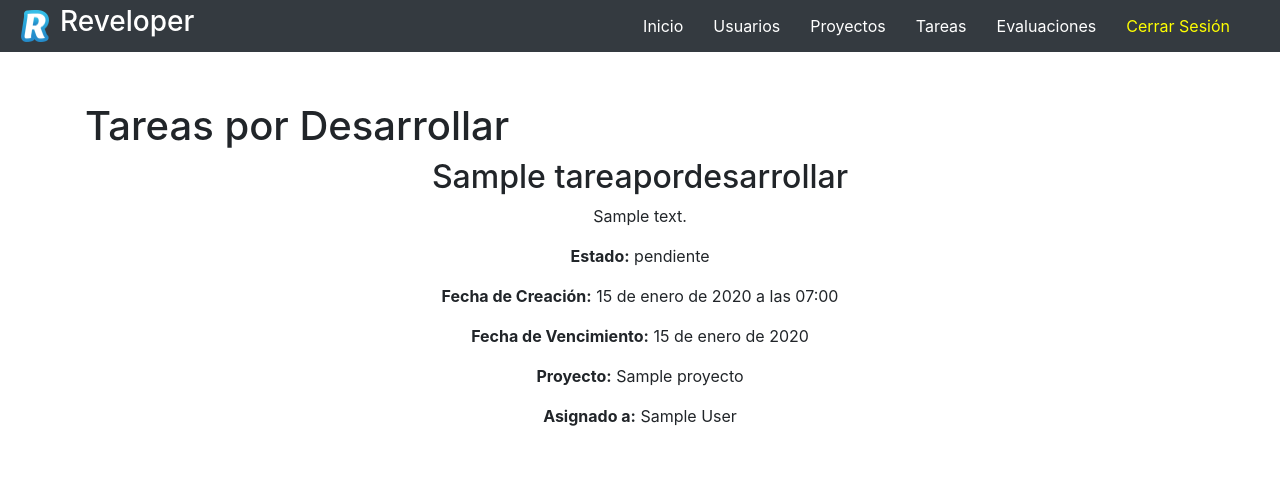
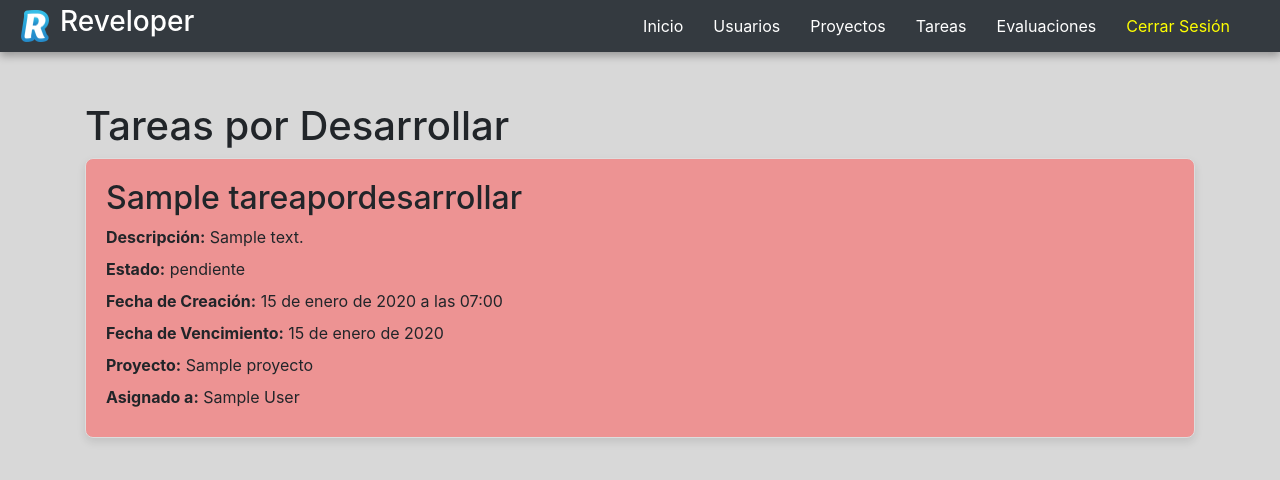
Before and after one commit to REGGDIS/reveloper, a Django app: page /reveloper/tareas_por_desarrollar/ in a window 1280 px wide. Shown: the top 480 px of the page. Run offline with Django 5.2, Linux system fonts and the light colour scheme; a user stored in the database is signed in; tables that the repository leaves empty hold one stand-in row (values such as "Sample post"); some libraries are stand-ins or nearby versions.

Commit message:
Cards de las páginas e inclusión de colores

```diff
--- a/Reveloper/static/css/dashboard.css
+++ b/Reveloper/static/css/dashboard.css
@@ -1,72 +1,87 @@
+/* Estilos generales */
 body {
   font-family: Arial, sans-serif;
+  background-color: #d8d8d8 !important;
 }
 
+/* Estilos para el encabezado */
 .header {
   background-color: #343a40;
   color: white;
   padding: 5px 0;
   display: flex;
   align-items: center;
-}
+  box-shadow: 0 4px 8px rgba(0, 0, 0, 0.3);
 
-.header img {
+  img {
     margin-left: 20px;
   }
 
-.header h3 {
+  h3 {
     margin-left: 10px;
   }
 
-.header nav {
-  margin-left: auto; /* Mueve el nav al extremo derecho */
+  nav {
+    margin-left: auto;
     margin-right: 20px;
-}
 
-.header nav ul {
+    ul {
       list-style: none;
       margin: 0;
       padding: 0;
       display: flex;
+
+      li {
+        margin-right: 30px;
+
+        a {
+          color: white;
+          text-decoration: none;
+
+          &.logout-link {
+            color: yellow;
+          }
+        }
+      }
+    }
+  }
 }
 
-.header nav ul li {
-  margin-right: 30px;
-}
-
-.header nav ul li a {
-  color: white;
-  text-decoration: none;
-}
-
-.header nav ul li a.logout-link {
-  color: yellow; /* Cambia el color del enlace de cerrar sesión a amarillo */
-}
-
+/* Estilos para las tarjetas */
 .cards {
   display: flex;
-  justify-content: center; /* Centramos las cards horizontalmente */
-  margin: 50px 0; /* Añadimos un margen superior e inferior para separar del borde */
-}
+  justify-content: center;
+  margin: 50px 0;
 
-.cards .card {
-  background-color: #138496; /* Color de fondo original */
+  .card {
+    background-color: #138496;
     color: white;
     padding: 20px;
     text-align: center;
     border-radius: 8px;
     width: 30%;
-  margin: 0 15px; /* Añadimos margen lateral entre las cards */
-  box-shadow: 0 4px 8px rgba(0, 0, 0, 0.1);
+    margin: 0 15px;
+    box-shadow: 0 4px 8px rgba(0, 0, 0, 0.3);
     text-decoration: none;
+
+    &:hover {
+      background-color: #0d5b67;
+    }
+  }
 }
 
-.cards .card:hover {
-  background-color: #0d5b67; /* Color de fondo al pasar el cursor */
+/* Estilos para el contenedor de título */
+.container {
+  h1 {
+    margin-top: 50px;
   }
 
-.container h1 {
-  margin-top: 50px; /* Ajuste del margen superior del <h1> */
+  ul,
+  .user-list,
+  .project-list {
+    list-style-type: none;
+    padding: 0;
+    text-align: center;
   }
 
   .admin-link {
@@ -74,9 +89,77 @@ body {
     justify-content: center;
     margin-top: 20px;
   }
+}
 
-.container ul {
-  list-style-type: none; /* Elimina los puntos de lista */
-  padding: 0; /* Elimina el padding */
-  text-align: center; /* Centra el contenido */
+/* Estilos para los elementos de usuario y proyecto */
+.user-item,
+.project-item {
+  display: flex;
+  flex-wrap: wrap;
+  align-items: center;
+  padding: 10px;
+  margin-bottom: 10px;
+  border-radius: 5px;
+
+  span {
+    flex: 1;
+    margin-right: 10px;
+    margin-bottom: 5px;
   }
+
+  &.user-item {
+    background: #138496;
+    color: white;
+    border: 2px solid #ddd;
+  }
+
+  &.project-item {
+    background: #317fd2;
+    color: white;
+    border: 1px solid #ddd;
+  }
+}
+
+/* Estilos para las tareas */
+.task-container,
+.evaluation-container {
+  display: flex;
+  flex-wrap: wrap;
+  gap: 20px;
+
+  .task,
+  .evaluation-card {
+    flex: 1 1 calc(33% - 20px);
+    background-color: #fff;
+    border: 1px solid #ddd;
+    border-radius: 8px;
+    padding: 20px;
+    box-shadow: 0 4px 8px rgba(0, 0, 0, 0.1);
+    transition: transform 0.2s;
+
+    &:hover {
+      transform: scale(1.02);
+    }
+
+    h2 {
+      margin-top: 0;
+    }
+
+    p {
+      margin: 0.5em 0;
+    }
+  }
+
+  .task {
+    background: #ed9393;
+  }
+
+  .evaluation-card {
+    background: rgb(251, 221, 181);
+
+    .calificacion {
+      font-size: 1.5em;
+      color: #ff5722;
+    }
+  }
+}
--- a/Reveloper/templates/registration/login.html
+++ b/Reveloper/templates/registration/login.html
@@ -10,6 +10,7 @@
     />
   </head>
   <body class="login">
+    <img src="{% static 'img/logos/logo-reveloper.png' %}" alt="Reveloper" width="100">
     <div class="container">
       <h2>Login</h2>
       <form method="post">
--- a/Reveloper/templates/tareas.html
+++ b/Reveloper/templates/tareas.html
@@ -5,18 +5,18 @@
 {% block content %}
 <div class="container">
     <h1>Tareas por Desarrollar</h1>
-    <ul>
+    <div class="task-container">
         {% for tarea in tareas %}
-            <li>
+            <div class="task">
                 <h2>{{ tarea.titulo }}</h2>
-                <p>{{ tarea.descripcion }}</p>
+                <p><strong>Descripción:</strong> {{ tarea.descripcion }}</p>
                 <p><strong>Estado:</strong> {{ tarea.estado }}</p>
                 <p><strong>Fecha de Creación:</strong> {{ tarea.fecha_creacion }}</p>
                 <p><strong>Fecha de Vencimiento:</strong> {{ tarea.fecha_vencimiento }}</p>
                 <p><strong>Proyecto:</strong> {{ tarea.proyecto.nombre }}</p>
                 <p><strong>Asignado a:</strong> {{ tarea.usuario.first_name }} {{ tarea.usuario.last_name }}</p>
-            </li>
+            </div>
         {% endfor %}
-    </ul>
+    </div>
 </div>
 {% endblock %}
```
Also changed, not shown: Reveloper/static/css/login.css (+17 -9 lines), Reveloper/templates/evaluaciones.html (+5 -5 lines), Reveloper/templates/proyectos.html (+9 -9 lines), Reveloper/templates/usuarios.html (+8 -7 lines). Lines whose indentation alone changed are shown as unchanged.
